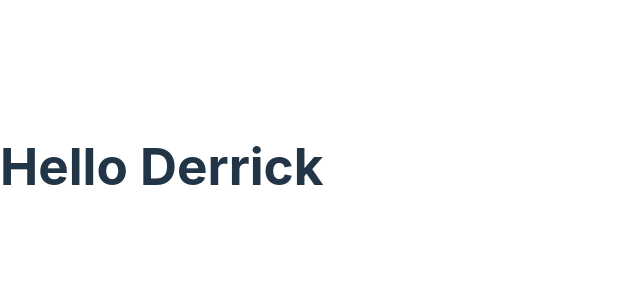
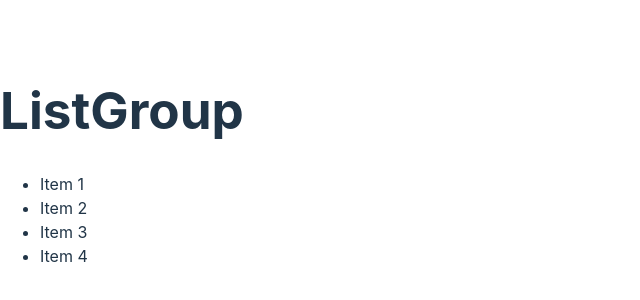
Before and after one commit to Derrick-MUGISHA/kigali, a React (Vite) app: page / in a window 1280 px wide. Shown: the part 234-534 px from the top of the page, without its empty margins (0-640 px from the left). Built offline with nearby package versions, Linux system fonts and the light colour scheme.

Commit message:
new section of study

```diff
--- a/src/App.tsx
+++ b/src/App.tsx
@@ -1,8 +1,7 @@
 
-
-import Message from "./Message";
+import ListGroup from "./components/ListGroup";
 function App() {
-  return <div><Message /></div>;
+  return <div><ListGroup /></div>;
 }
 
 export default App;
--- /dev/null
+++ b/src/components/ListGroup.tsx
@@ -0,0 +1,16 @@
+function ListGroup() {
+  const items = ["Item 1", "Item 2", "Item 3", "Item 4"];
+
+  return (
+    <>
+      <h1>ListGroup</h1>
+      <ul className="list-group">
+        {items.map((item) => (
+          <li key={item}>{item}</li>
+        ))}
+      </ul>
+    </>
+  );
+}
+
+export default ListGroup;
```
